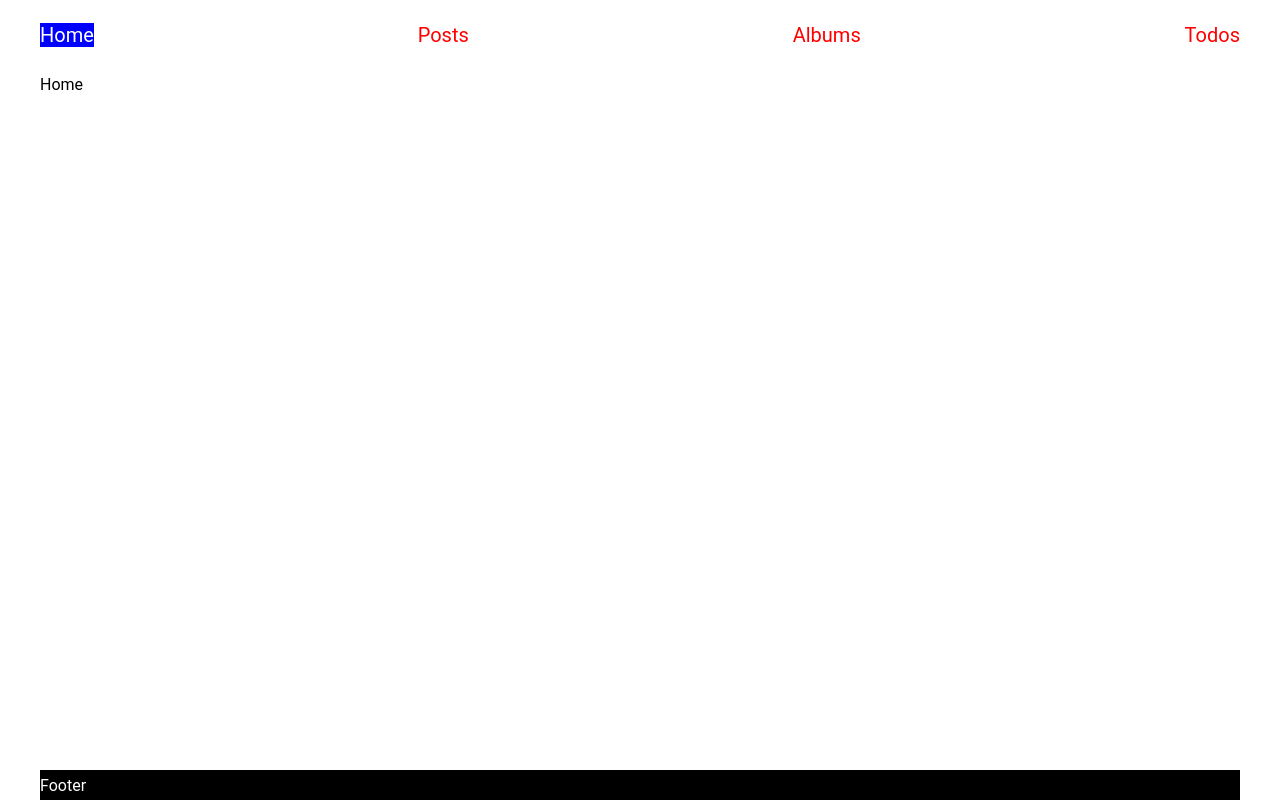
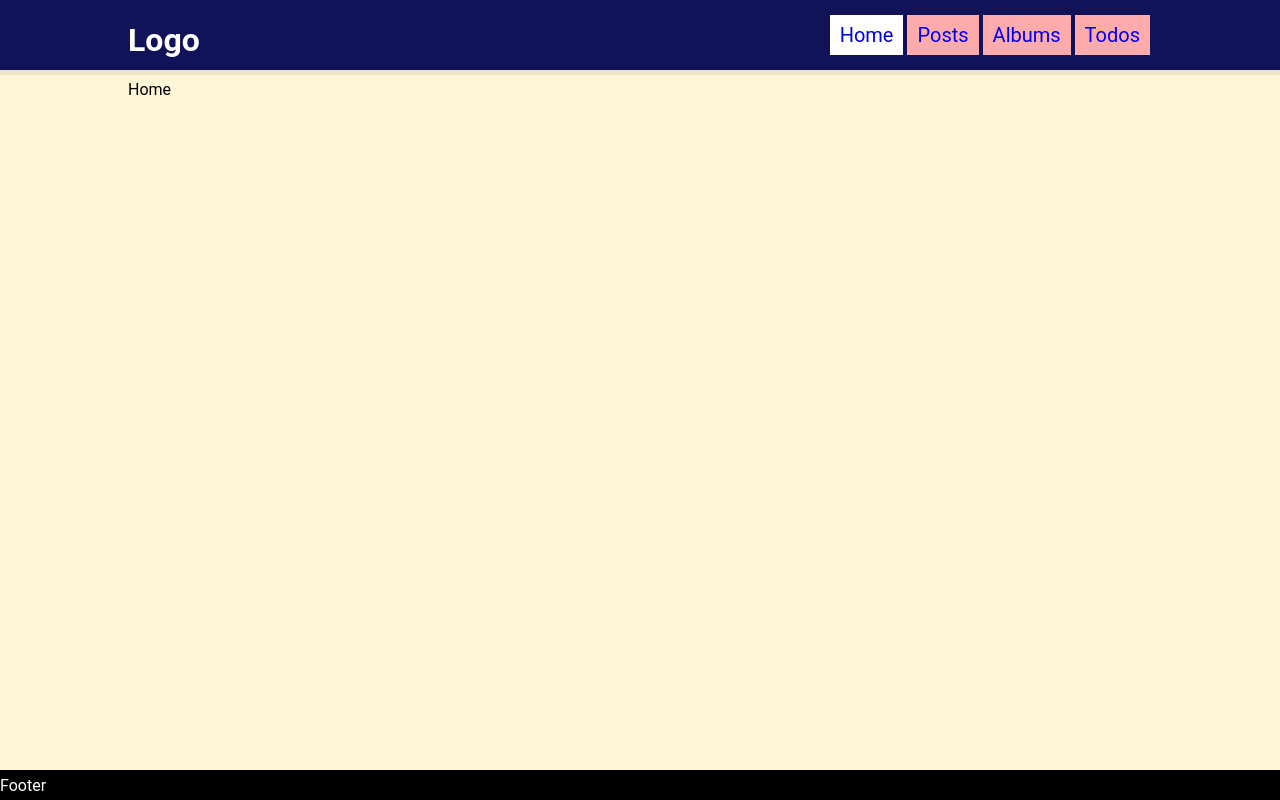
Before and after one commit to Joeu/todo-album-app, a React (Create React App) app: page / in a window 1280 px wide. Built offline with nearby package versions, Linux system fonts and the light colour scheme.

Commit message:
Setting header

```diff
--- a/package.json
+++ b/package.json
@@ -8,6 +8,7 @@
     "@testing-library/user-event": "^7.1.2",
     "react": "^16.13.1",
     "react-dom": "^16.13.1",
+    "react-hooks-paginator": "^0.4.4",
     "react-router-dom": "^5.2.0",
     "react-scripts": "3.4.1",
     "styled-components": "^5.1.1"
--- a/public/index.html
+++ b/public/index.html
@@ -10,34 +10,11 @@
       content="Web site created using create-react-app"
     />
     <link rel="apple-touch-icon" href="%PUBLIC_URL%/logo192.png" />
-    <!--
-      manifest.json provides metadata used when your web app is installed on a
-      user's mobile device or desktop. See https://developers.google.com/web/fundamentals/web-app-manifest/
-    -->
-    <link rel="manifest" href="%PUBLIC_URL%/manifest.json" />
-    <!--
-      Notice the use of %PUBLIC_URL% in the tags above.
-      It will be replaced with the URL of the `public` folder during the build.
-      Only files inside the `public` folder can be referenced from the HTML.
 
-      Unlike "/favicon.ico" or "favicon.ico", "%PUBLIC_URL%/favicon.ico" will
-      work correctly both with client-side routing and a non-root public URL.
-      Learn how to configure a non-root public URL by running `npm run build`.
-    -->
     <title>React App</title>
   </head>
   <body>
     <noscript>You need to enable JavaScript to run this app.</noscript>
     <div id="root"></div>
-    <!--
-      This HTML file is a template.
-      If you open it directly in the browser, you will see an empty page.
-
-      You can add webfonts, meta tags, or analytics to this file.
-      The build step will place the bundled scripts into the <body> tag.
-
-      To begin the development, run `npm start` or `yarn start`.
-      To create a production bundle, use `npm run build` or `yarn build`.
-    -->
   </body>
 </html>
--- a/src/GlobalStyles.js
+++ b/src/GlobalStyles.js
@@ -1,4 +1,6 @@
 import { createGlobalStyle } from 'styled-components';
+import { breakpoints } from './styles/mediaQueries';
+import { raginBeige, black } from './styles/colors';
 
 const GlobalStyles = createGlobalStyle`
   html {
@@ -9,7 +11,7 @@ const GlobalStyles = createGlobalStyle`
     margin: 0 auto;
     padding: 0;
     box-sizing: border-box;
-    max-width: 120rem;
+    background-color: ${raginBeige};
     font-family: 'Poppins', 'Roboto', 'Oxygen', 'Ubuntu', 'Cantarell',
     'Fira Sans', 'Droid Sans', 'Helvetica Neue', sans-serif;
     -webkit-font-smoothing: antialiased;
@@ -18,11 +20,22 @@ const GlobalStyles = createGlobalStyle`
   }
 
   section {
-    margin-top: 7.5rem;
-    margin-bottom: .5rem;
     min-height: calc(100vh - 11rem);
   }
 
+  @media screen and (min-width: ${breakpoints.extraLarge}px) {
+    section, .header__content {
+      width: 80%;
+      margin: 0 auto;
+    }
+  }
+
+  a {
+    &:link,
+    &:visited {
+      text-decoration: none;
+    }
+  }
 `;
 
 export default GlobalStyles;
--- a/src/components/error.js
+++ b/src/components/error.js
@@ -1,9 +1,9 @@
 import React from 'react';
 
-const Error = () => {
+const Error = ({ error }) => {
   return (
     <div>
-      <h1>Error...</h1>
+      <h1>Error... {error}</h1>
     </div>
   );
 };
--- a/src/components/header.js
+++ b/src/components/header.js
@@ -1,53 +1,78 @@
 import React from 'react';
 import { NavLink } from 'react-router-dom';
 import styled from 'styled-components';
+import { pinkLeaf, sleutheYellow, shadowBlue, white } from '../styles/colors';
 
-const StyledHeader = styled.header`
+const HeaderWrapper = styled.header`
   position: fixed;
   top: 0;
   height: 7rem;
-  width: 120rem;
+  z-index: 100;
+  width: 100%;
+  box-shadow: 0 0.5rem 0 rgba(0, 0, 0, 0.07);
+  background-color: ${shadowBlue};
+`;
+
+const HeaderContent = styled.div`
   display: flex;
   flex-direction: row;
   justify-content: space-between;
   align-items: center;
-  margin: 0 auto;
-  background-color: white;
+  height: inherit;
+`;
 
-  a {
-    &:link,
-    &:visited {
-      text-decoration: none;
-      color: red;
-    }
+const Logo = styled.div`
+  flex: 1;
+  height: inherit;
+  color: white;
+`;
+
+const StyledNavLink = styled(NavLink)`
+  display: flex;
+  align-items: center;
+  justify-content: center;
+  font-size: 2rem;
+  padding: 0 1rem;
+  height: 4rem;
+  margin: 0 0.2rem;
+  background-color: ${pinkLeaf};
+  transition: all 0.3s;
+
+  &:hover {
+    background-color: ${sleutheYellow};
   }
 `;
 
 const activeStyle = {
-  backgroundColor: 'blue',
-  color: 'white',
+  backgroundColor: white,
 };
 
-const StyledLink = styled(NavLink)`
-  font-size: 2rem;
-  color: 'red';
-`;
+const Header = ({ routes }) => {
+  const renderLogo = () => (
+    <Logo>
+      <h1>Logo</h1>
+    </Logo>
+  );
 
-const Header = ({ routes }) => {
+  const renderMenu = () =>
+    routes.map((route) => (
+      <StyledNavLink
+        key={route.name}
+        activeStyle={activeStyle}
+        to={route.path}
+        exact={route.exact}
+      >
+        {route.name}
+      </StyledNavLink>
+    ));
+
   return (
-    <StyledHeader>
-      {/* TODO: Logo Logo */}
-      {routes.map((route) => (
-        <StyledLink
-          activeStyle={activeStyle}
-          to={route.path}
-          exact={route.exact}
-        >
-          {route.name}
-        </StyledLink>
-      ))}
-      {/* TODO: Profile Item */}
-    </StyledHeader>
+    <HeaderWrapper>
+      <HeaderContent className='header__content'>
+        {renderLogo()}
+        {renderMenu()}
+      </HeaderContent>
+    </HeaderWrapper>
   );
 };
 
--- a/src/components/main.js
+++ b/src/components/main.js
@@ -4,7 +4,7 @@ import Loading from './loading';
 import styled from 'styled-components';
 
 const StyledMain = styled.main`
-  margin-top: 7rem;
+  margin-top: 8rem;
 `;
 
 function Main({ routes }) {
--- a/src/hooks/useFetch.js
+++ b/src/hooks/useFetch.js
@@ -1,4 +1,4 @@
-import React, { useState, useEffect } from 'react';
+import { useState, useEffect } from 'react';
 
 export const useFetch = (url, opts) => {
   const [response, setResponse] = useState(null);
@@ -8,7 +8,7 @@ export const useFetch = (url, opts) => {
   useEffect(() => {
     setLoading(true);
     fetch(url, opts)
-      .then((response) => response.json())
+      .then(checkError)
       .then((data) => {
         setLoading(false);
         setResponse(data);
@@ -17,7 +17,13 @@ export const useFetch = (url, opts) => {
         setError(true);
         setLoading(false);
       });
-  }, [url]);
+  }, [url, opts]);
+
+  const checkError = (response) => {
+    if (response.status >= 200 && response.status <= 299)
+      return response.json();
+    else throw Error(response.statsText);
+  };
 
   return [response, loading, error];
 };
--- a/src/pages/posts.js
+++ b/src/pages/posts.js
@@ -1,5 +1,7 @@
-import React from 'react';
+import React, { useState, useEffect } from 'react';
 import styled from 'styled-components';
+import { useParams, useHistory, useLocation } from 'react-router-dom';
+import Paginator from 'react-hooks-paginator';
 import { useFetch } from '../hooks/useFetch';
 import { Loading, Error } from '../components';
 
@@ -13,25 +15,52 @@ const PostItem = styled.div`
 `;
 
 const Posts = () => {
-  const [response, loading, hasError] = useFetch(
+  const pageLimit = 10;
+  const [currentPosts, setCurrentPosts] = useState([]);
+  const [offset, setOffset] = useState(0);
+  const [currentPage, setCurrentPage] = useState(1);
+
+  const params = useParams();
+  let history = useHistory();
+
+  const [response, loading, error] = useFetch(
     'https://jsonplaceholder.typicode.com/posts/'
   );
+
+  useEffect(() => {
+    console.log(params);
+    history.push(currentPage);
+    setCurrentPosts(response?.slice(offset, offset + pageLimit));
+    window.scroll({ top: 0, left: 0, behavior: 'smooth' });
+  }, [offset, response]);
 
   return (
     <StyledSection>
       {loading ? (
         <Loading />
-      ) : hasError ? (
+      ) : error ? (
         <Error />
       ) : (
-        response?.map((post) => renderPost(post))
+        <>
+          {currentPosts?.map((post) => renderPost(post))}
+          {response && (
+            <Paginator
+              totalRecords={response.length}
+              pageLimit={pageLimit}
+              pageNeighbours={1}
+              setOffset={setOffset}
+              currentPage={currentPage}
+              setCurrentPage={setCurrentPage}
+            />
+          )}
+        </>
       )}
     </StyledSection>
   );
 };
 
 const renderPost = (post) => (
-  <PostItem>
+  <PostItem key={post.id}>
     <h3>{post.title}</h3>
     <h5>{post.userId}</h5>
     <p>{post.body}</p>
--- a/src/styles/colors.js
+++ b/src/styles/colors.js
@@ -0,0 +1,8 @@
+export const raginBeige = '#fff5d7';
+export const coralPink = '#ff5e6c';
+export const sleutheYellow = '#feb300';
+export const pinkLeaf = '#ffaaab';
+export const shadowBlue = '#101357';
+
+export const black = '#000000';
+export const white = '#ffffff';
--- a/src/styles/mediaQueries.js
+++ b/src/styles/mediaQueries.js
@@ -1,18 +1,6 @@
-const mq = {
-  // Phones (576px +)
-  small: {
-    minWidth: '57.6rem',
-  },
-  // Tablets (768px +)
-  medium: {
-    minWidth: '76.8rem',
-  },
-  // Desktops (992px +)
-  large: {
-    minWidth: '99.2rem',
-  },
-  // Larger deviced (1200px +)
-  extraLarge: {
-    minWidth: '120rem',
-  },
+export const breakpoints = {
+  small: 576,
+  medium: 768,
+  large: 992,
+  extraLarge: 1200,
 };
```
Also changed, not shown: 1 other file (tests, documents, lock files or other folders).
